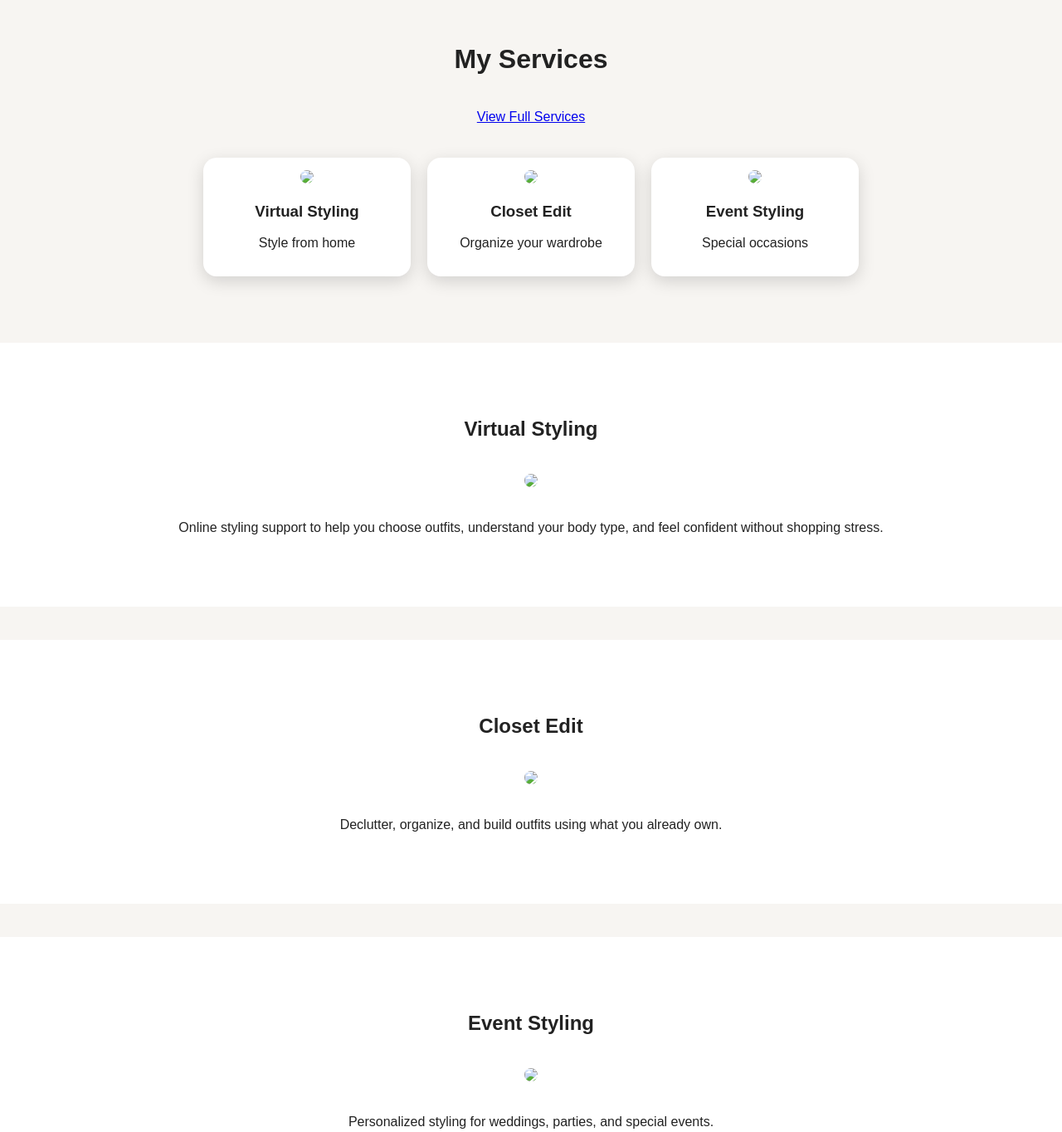
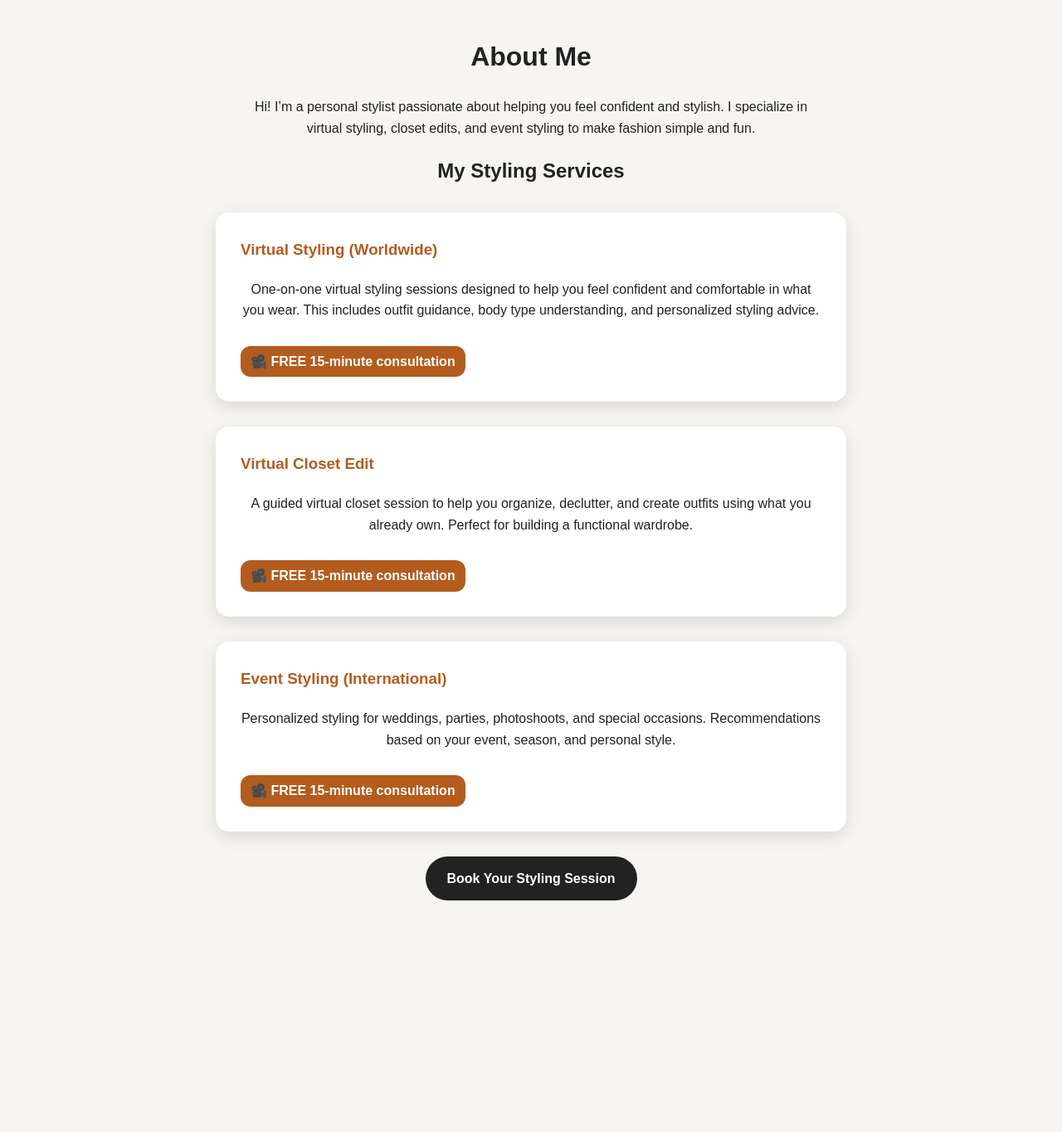
Before and after one commit to mehtavidhi0112-a11y/personalstylist, a plain HTML site: page about.html in a window 1280 px wide. Shown: the part 18-1382 px from the top of the page at 83% size. After the commit the page ends 1173 px from the top, so only its background shows below. Drawn offline with Linux system fonts and the light colour scheme.

Commit message:
about.html
Updated the title and content to reflect personal styling services. Enhanced layout and styling for better presentation.

```diff
--- a/about.html
+++ b/about.html
@@ -2,116 +2,120 @@
 <html lang="en">
 <head>
   <meta charset="UTF-8">
-  <title>About | My Services</title>
+  <title>About | Personal Styling</title>
   <meta name="viewport" content="width=device-width, initial-scale=1.0">
-
   <style>
     body {
       margin: 0;
       font-family: Arial, Helvetica, sans-serif;
       background: #f7f5f2;
       color: #222;
+      line-height: 1.6;
+      padding: 40px 20px;
+    }
+
+    h1, h2 {
       text-align: center;
     }
 
-    h1 {
-      padding: 50px 20px 20px;
+    p {
+      max-width: 700px;
+      margin: 20px auto;
+      text-align: center;
     }
 
-    .services {
-      display: flex;
-      gap: 20px;
-      justify-content: center;
-      flex-wrap: wrap;
-      padding: 40px 20px;
+    /* Service Cards */
+    .service-card {
+      background: #fff;
+      border-radius: 16px;
+      padding: 30px;
+      margin: 30px auto;
+      max-width: 700px;
+      box-shadow: 0 6px 20px rgba(0,0,0,0.12);
+      transition: transform 0.3s, box-shadow 0.3s;
     }
 
-    .service-box {
-      width: 220px;
-      background: #fff;
-      border-radius: 16px;
-      padding: 15px;
-      text-decoration: none;
-      color: #222;
-      box-shadow: 0 6px 20px rgba(0,0,0,0.15);
-      transition: transform 0.3s;
+    .service-card:hover {
+      transform: translateY(-5px);
+      box-shadow: 0 12px 25px rgba(0,0,0,0.2);
     }
 
-    .service-box:hover {
-      transform: scale(1.05);
+    .service-card h3 {
+      margin-top: 0;
+      color: #b35c1e;
     }
 
-    .service-box img {
-      width: 100%;
+    .free-badge {
+      display: inline-block;
+      background: #b35c1e;
+      color: #fff;
+      padding: 6px 12px;
       border-radius: 12px;
+      font-weight: bold;
+      margin-top: 10px;
     }
 
-    section.detail {
-      padding: 70px 20px;
-      background: #fff;
-      margin-top: 40px;
+    /* CTA Button */
+    .button {
+      display: block;
+      width: fit-content;
+      margin: 30px auto;
+      background: #222;
+      color: #fff;
+      padding: 14px 26px;
+      border-radius: 30px;
+      text-decoration: none;
+      font-weight: bold;
+      text-align: center;
+      transition: background 0.3s;
     }
 
-    section.detail img {
-      max-width: 400px;
-      width: 100%;
-      border-radius: 16px;
-      margin: 20px 0;
+    .button:hover {
+      background: #b35c1e;
     }
   </style>
 </head>
-
 <body>
 
-<h1>My Services</h1>
+  <h1>About Me</h1>
+  <p>
+    Hi! I’m a personal stylist passionate about helping you feel confident and stylish.
+    I specialize in virtual styling, closet edits, and event styling to make fashion simple and fun.
+  </p>
 
-<!-- CLICKABLE SERVICES -->
-  <a href="services.html">View Full Services</a>
-<div class="services">
-  <a href="#virtual" class="service-box">
-    <img src="images/virtual-styling.jpg">
-    <h3>Virtual Styling</h3>
-    <p>Style from home</p>
-  </a>
+  <h2>My Styling Services</h2>
 
-  <a href="#closet" class="service-box">
-    <img src="images/closet-edit.jpg">
-    <h3>Closet Edit</h3>
-    <p>Organize your wardrobe</p>
-  </a>
-
-  <a href="#event" class="service-box">
-    <img src="images/event-styling.jpg">
-    <h3>Event Styling</h3>
-    <p>Special occasions</p>
-  </a>
+  <div class="service-card">
+    <h3>Virtual Styling (Worldwide)</h3>
+    <p>
+      One-on-one virtual styling sessions designed to help you feel confident and comfortable
+      in what you wear. This includes outfit guidance, body type understanding,
+      and personalized styling advice.
+    </p>
+    <span class="free-badge">🎥 FREE 15-minute consultation</span>
   </div>
 
-<!-- DETAILS -->
-<section id="virtual" class="detail">
-  <h2>Virtual Styling</h2>
-  <img src="images/virtual-styling.jpg">
+  <div class="service-card">
+    <h3>Virtual Closet Edit</h3>
     <p>
-    Online styling support to help you choose outfits, understand your body type,
-    and feel confident without shopping stress.
+      A guided virtual closet session to help you organize, declutter, and create outfits
+      using what you already own. Perfect for building a functional wardrobe.
     </p>
-</section>
+    <span class="free-badge">🎥 FREE 15-minute consultation</span>
+  </div>
 
-<section id="closet" class="detail">
-  <h2>Closet Edit</h2>
-  <img src="images/closet-edit.jpg">
+  <div class="service-card">
+    <h3>Event Styling (International)</h3>
     <p>
-    Declutter, organize, and build outfits using what you already own.
+      Personalized styling for weddings, parties, photoshoots, and special occasions.
+      Recommendations based on your event, season, and personal style.
     </p>
-</section>
+    <span class="free-badge">🎥 FREE 15-minute consultation</span>
+  </div>
 
-<section id="event" class="detail">
-  <h2>Event Styling</h2>
-  <img src="images/event-styling.jpg">
-  <p>
-    Personalized styling for weddings, parties, and special events.
-  </p>
-</section>
+  <a href="https://www.instagram.com/theniyatistyleedit" target="_blank" class="button">
+    Book Your Styling Session
+  </a>
 
 </body>
 </html>
```
Lines whose indentation alone changed are shown as unchanged.
